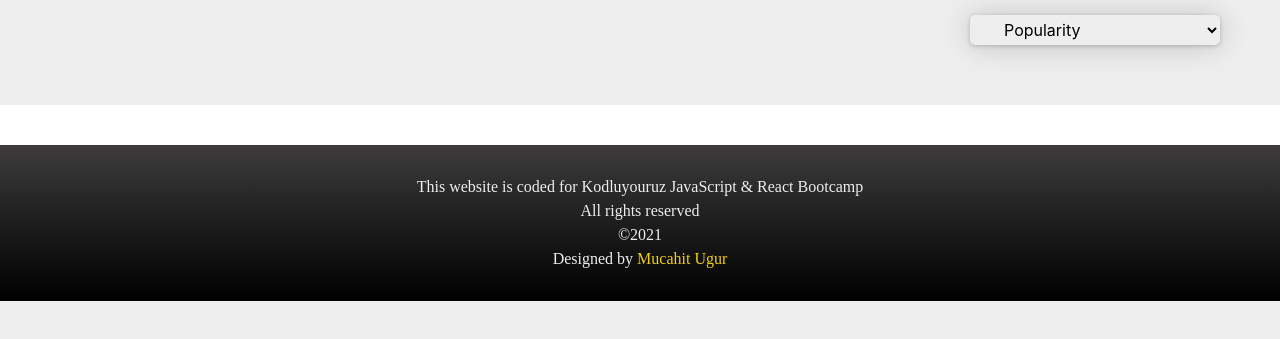
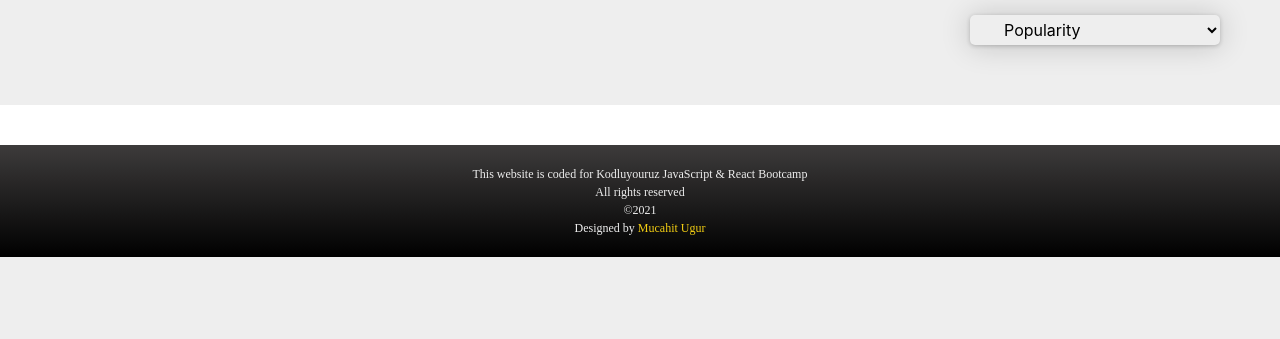
Before and after one commit to mchtugr/movies-app, a plain HTML site: page index.html in a window 1280 px wide. Shown: the part 65-404 px from the top of the page. Drawn offline with Linux system fonts and the light colour scheme; no server answers.

Commit message:
footer font size and padding change

```diff
--- a/style.css
+++ b/style.css
@@ -273,7 +273,8 @@ nav {
 }
 
 footer {
-  padding: 30px;
+  font-size: 12px;
+  padding: 20px;
   line-height: 1.5;
   text-align: center;
   background: linear-gradient(
@@ -281,12 +282,11 @@ footer {
     rgba(61, 59, 59, 1) 0%,
     rgba(0, 0, 0, 1) 100%
   );
-  letter-spacing: 1.2;
+  letter-spacing: 1.5;
   color: #eee;
 }
 
 footer a {
   color: #f3ce13;
-  font-size: 16px;
   text-decoration: none;
 }
```
